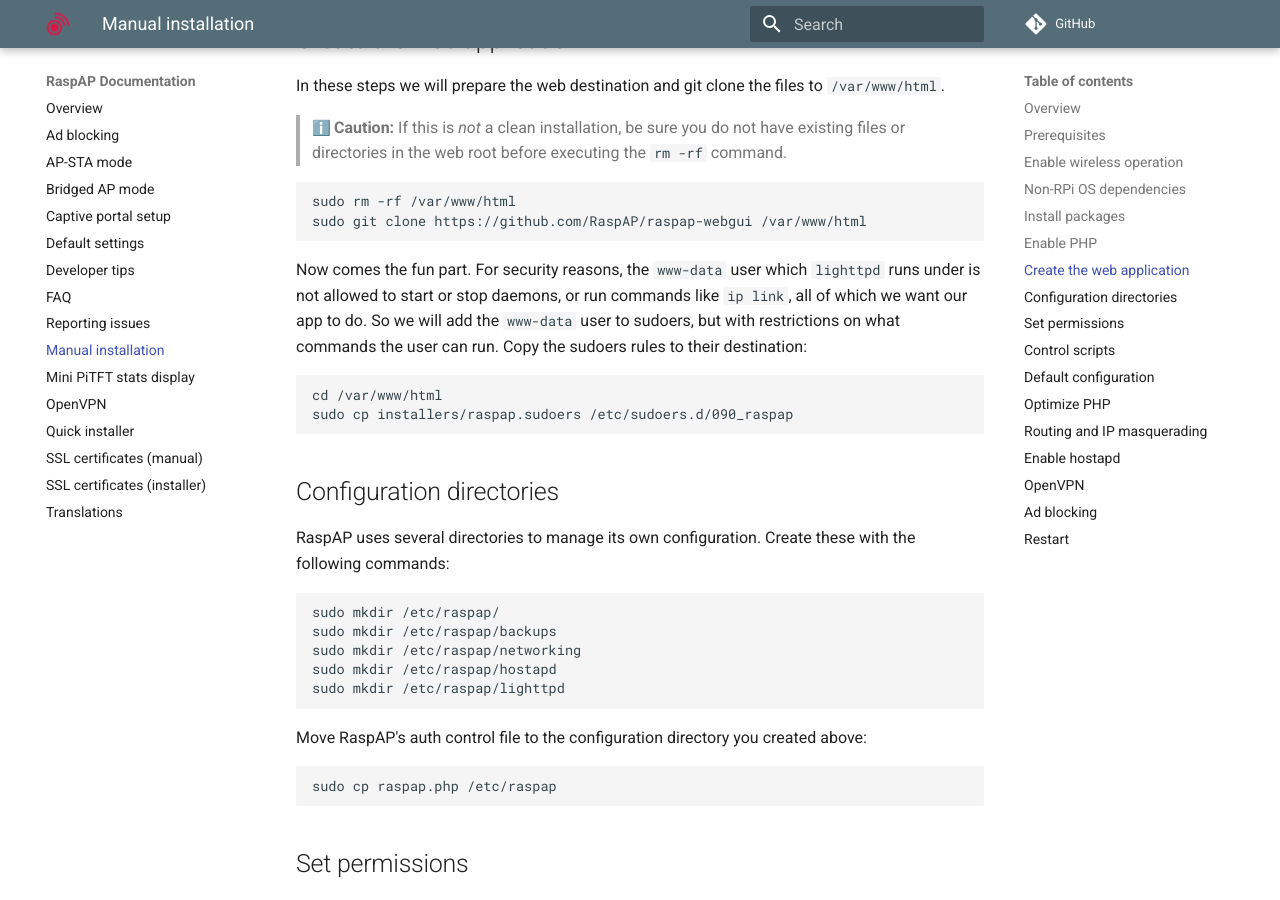
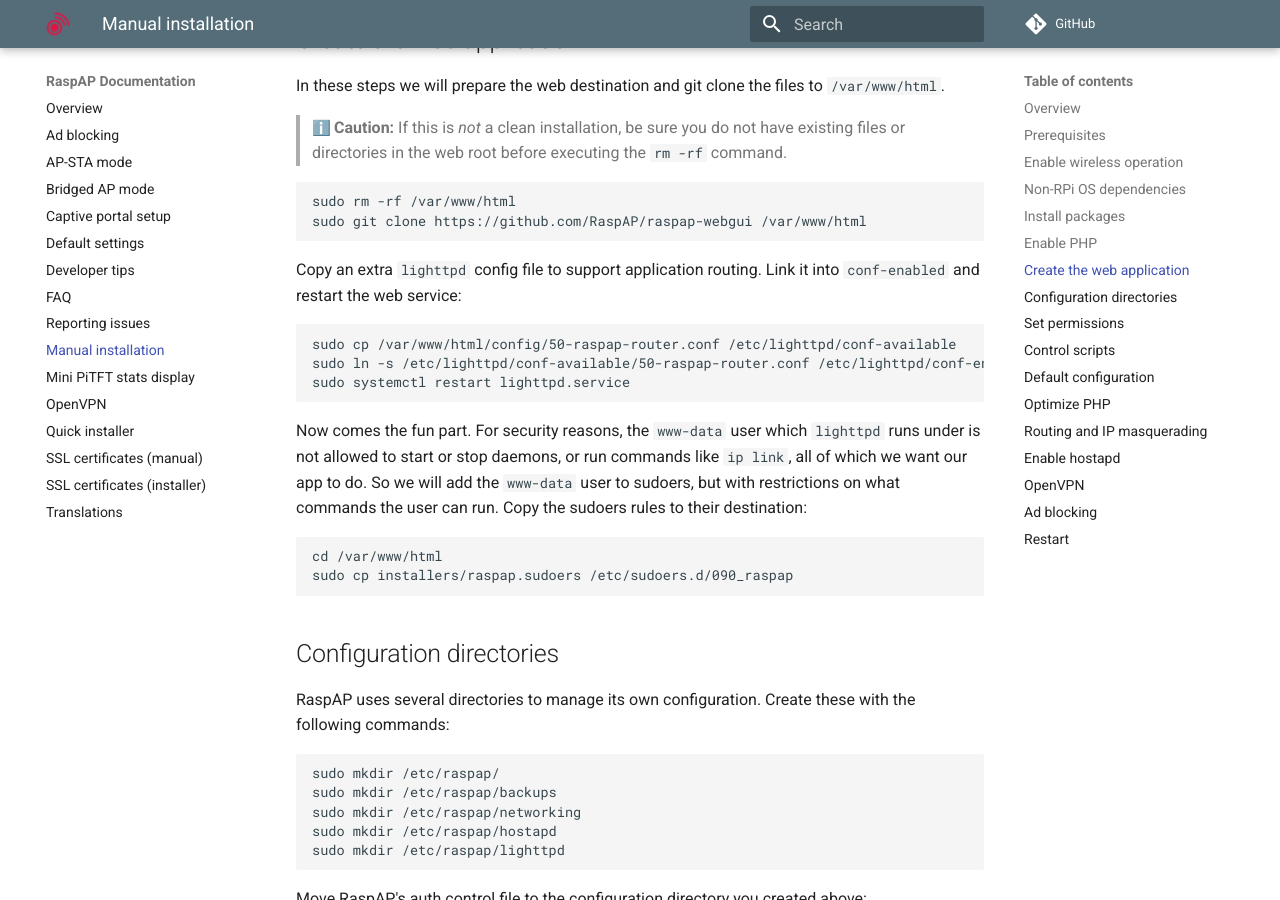
Before and after one commit to RaspAP/raspap-docs, an MkDocs documentation site: the page built from docs/manual.md, in a window 1280 px wide and 900 px high, scrolled down 1850 px. Built offline with MkDocs 1.6.1 and Material for MkDocs 9.7.7, drawn with Linux system fonts in a browser that asks for light colours; emoji names are drawn with the system emoji font; comment, search, counter and statistics services are not loaded.

Commit message:
Add lighttpd router step

````diff
--- a/docs/manual.md
+++ b/docs/manual.md
@@ -70,6 +70,14 @@
 ```
 sudo rm -rf /var/www/html
 sudo git clone https://github.com/RaspAP/raspap-webgui /var/www/html
+```
+
+Copy an extra `lighttpd` config file to support application routing. Link it into `conf-enabled` and restart the web service:
+
+```
+sudo cp /var/www/html/config/50-raspap-router.conf /etc/lighttpd/conf-available
+sudo ln -s /etc/lighttpd/conf-available/50-raspap-router.conf /etc/lighttpd/conf-enabled/50-raspap-router.conf
+sudo systemctl restart lighttpd.service
 ```
 
 Now comes the fun part. For security reasons, the `www-data` user which `lighttpd` runs under is not allowed to start or stop daemons, or run commands like `ip link`,
````
